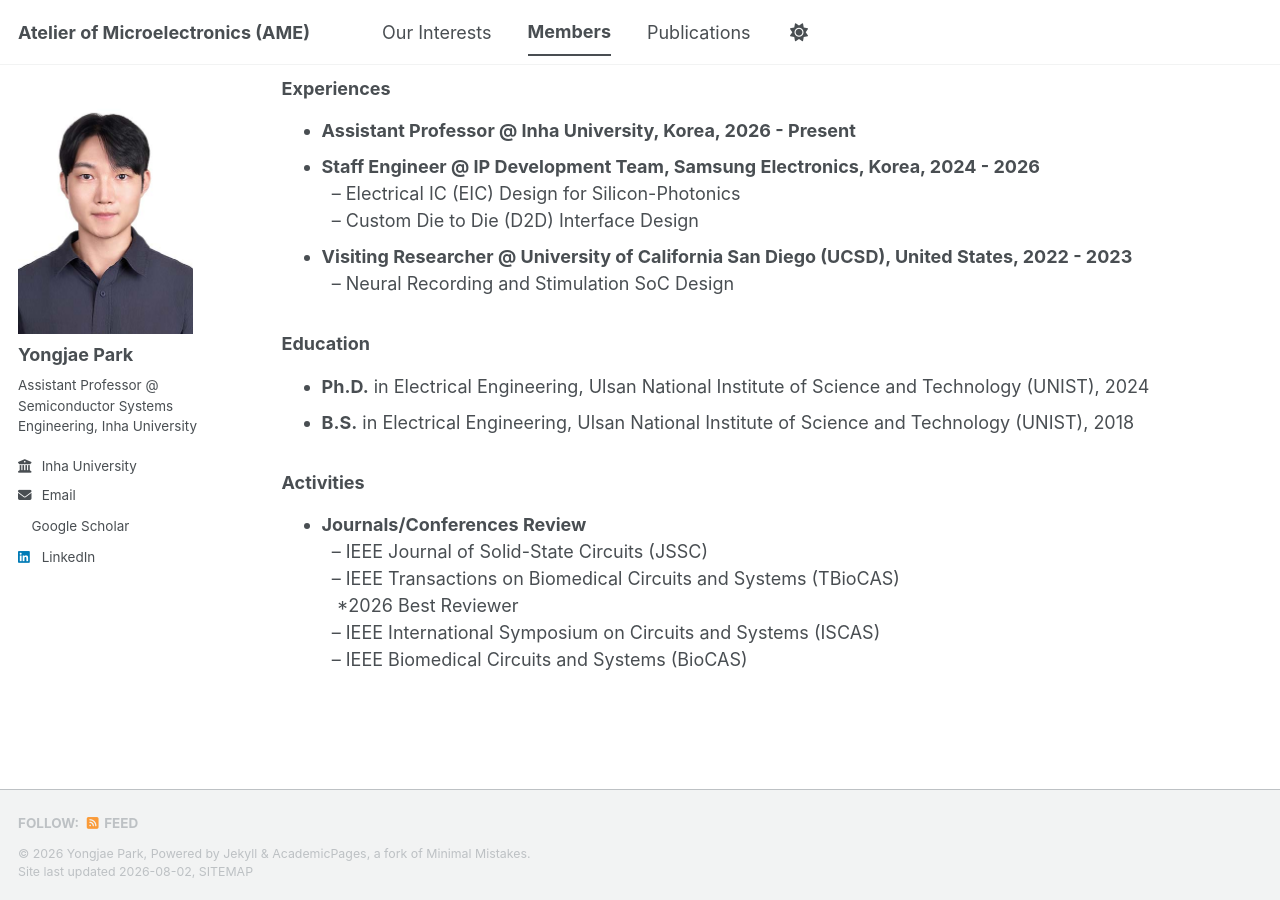
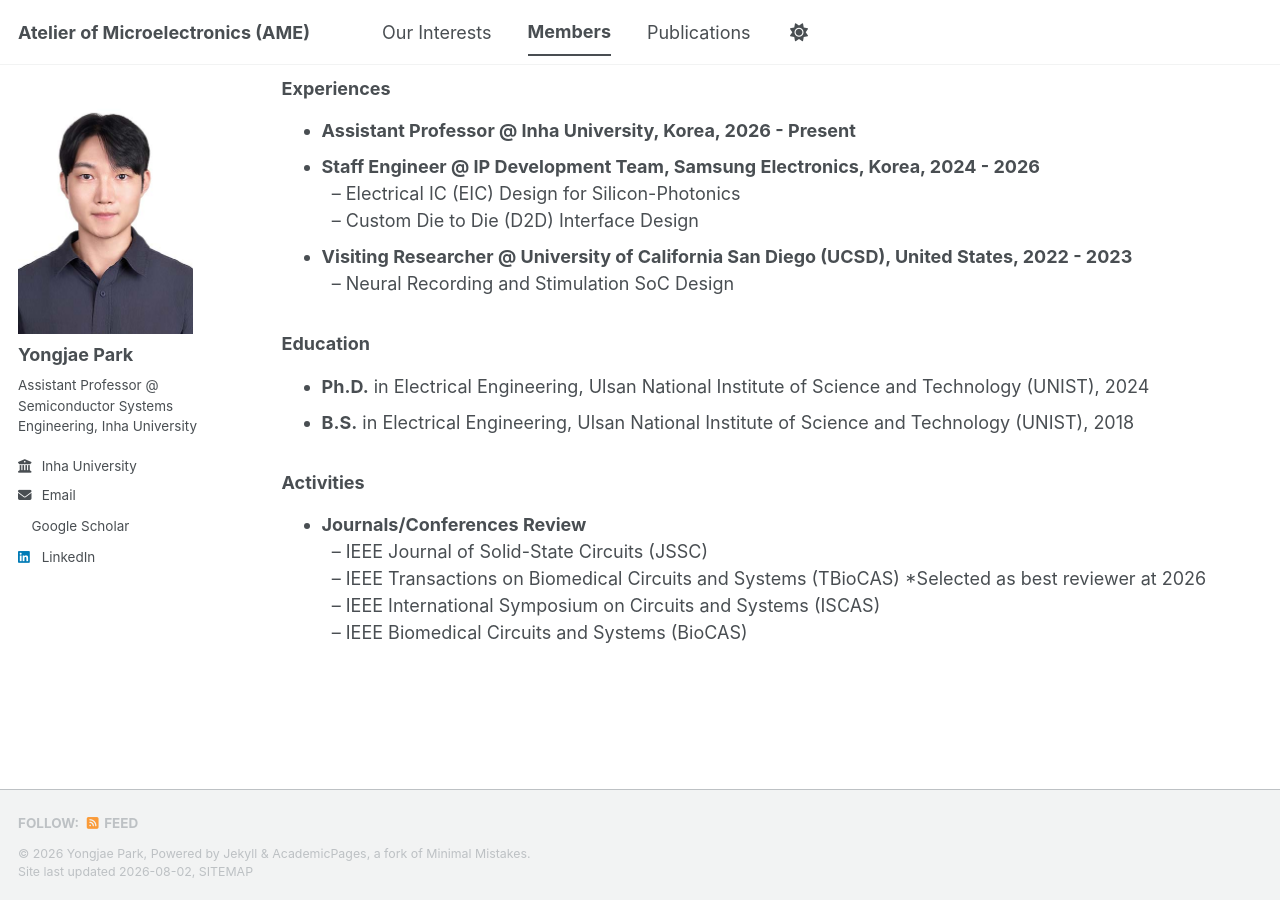
Before and after one commit to yong27park/AME.github.io, a Jekyll site: the page built from _pages/members.md, in a window 1280 px wide and 900 px high, scrolled down 571 px. Built offline with Jekyll 4.4.1, drawn with Linux system fonts in a browser that asks for light colours; a style sheet for code colours, icons or effects is not loaded.

Commit message:
Update members.md

```diff
--- a/_pages/members.md
+++ b/_pages/members.md
@@ -89,8 +89,7 @@ author_profile: true
   <ul>
   <li><strong>Journals/Conferences Review</strong><br>
       &nbsp;&nbsp;– IEEE Journal of Solid-State Circuits (JSSC)<br>
-      &nbsp;&nbsp;– IEEE Transactions on Biomedical Circuits and Systems (TBioCAS)<br>
-      &nbsp;&nbsp;   *2026 Best Reviewer<br>
+      &nbsp;&nbsp;– IEEE Transactions on Biomedical Circuits and Systems (TBioCAS) *Selected as best reviewer at 2026<br>
       &nbsp;&nbsp;– IEEE International Symposium on Circuits and Systems (ISCAS)<br>
       &nbsp;&nbsp;– IEEE Biomedical Circuits and Systems (BioCAS)<br>
     </li>
```
